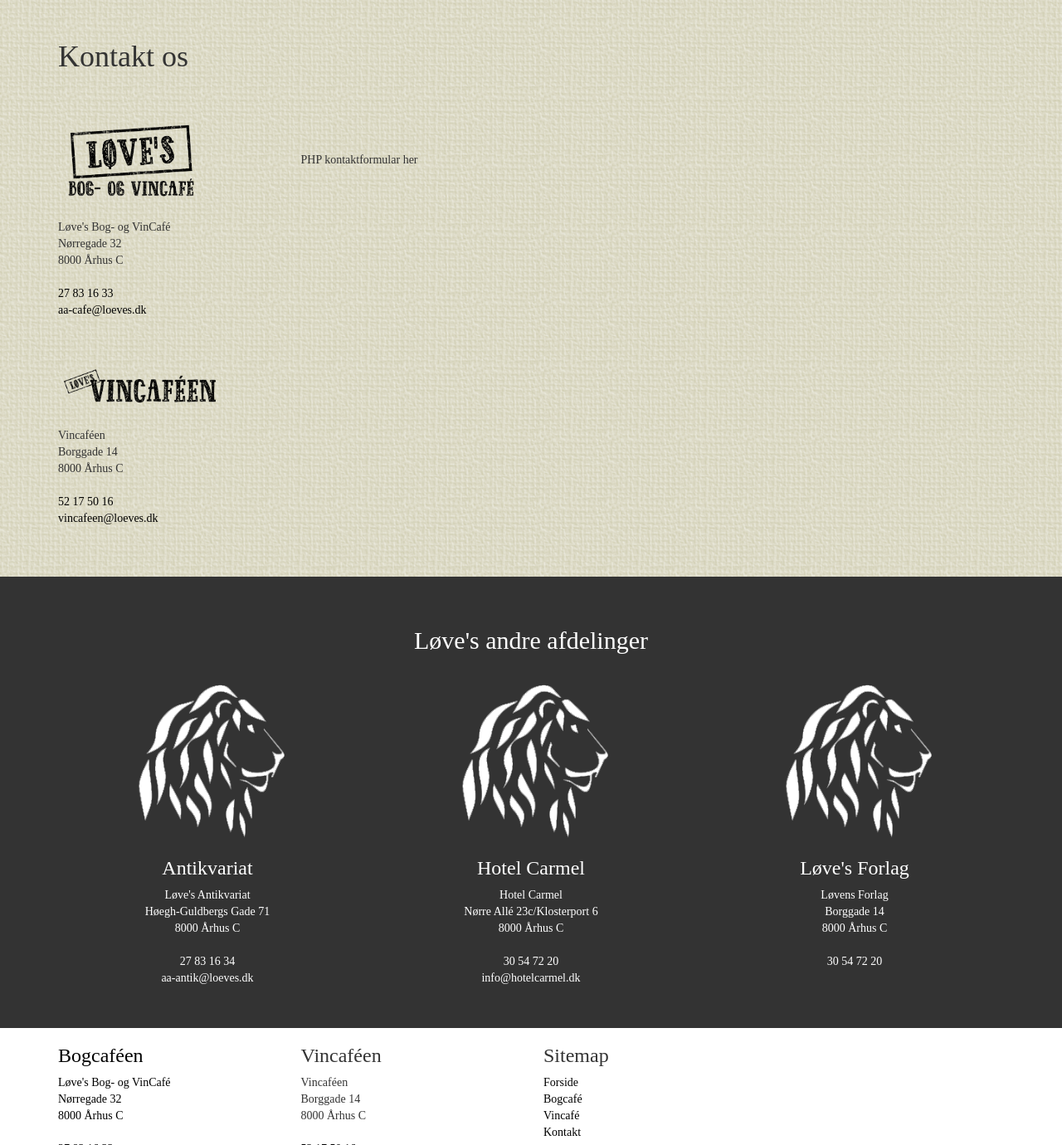
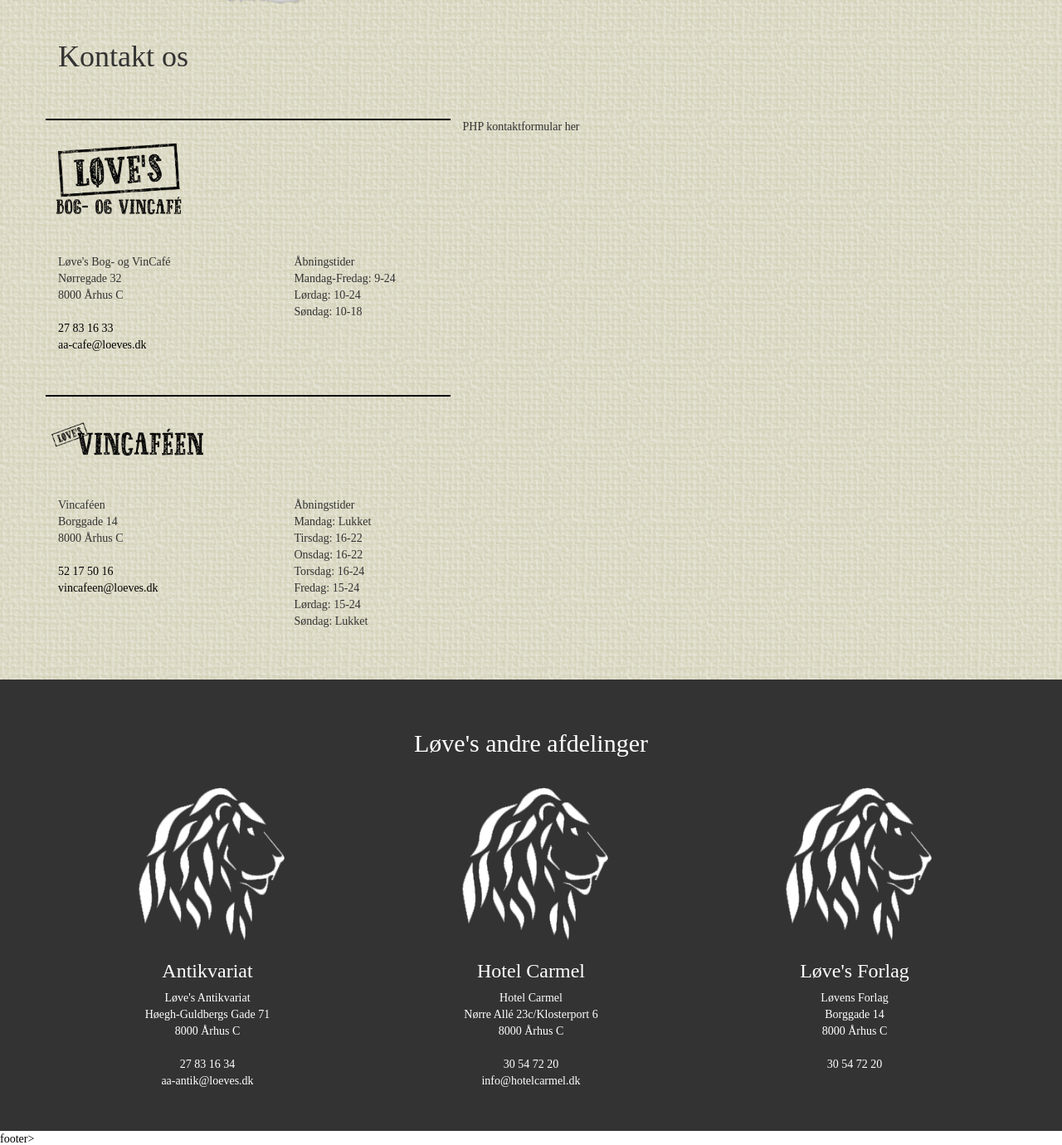
Before and after one commit to JeppeSBjerrum/projekt2.2, a PHP site: page /kontakt.php in a window 1280 px wide. Shown: the part 481-1861 px from the top of the page at 83% size. Run offline with PHP 8.4, Linux system fonts and the light colour scheme.

Commit message:
Nu skulle jeg gerne vide hvad der sker

```diff
--- a/bogcafe.php
+++ b/bogcafe.php
@@ -139,6 +139,7 @@ Valget af bøger foretages i fællesskab og kan købes i bogcafeen. Du kan tilme
 		</div>
 	</div>
 </div>
+<!--FOOTER-->
 <footer>
 <iframe src="https://www.google.com/maps/embed?pb=!1m18!1m12!1m3!1d2221.783941425167!2d10.207170815946487!3d56.16084018066449!2m3!1f0!2f0!3f0!3m2!1i1024!2i768!4f13.1!3m3!1m2!1s0x464c3f9672508429%3A0x496f81dc47a6f9cd!2zTMO4dmXigJlzIEJvZy0gb2cgVmluQ2Fmw6k!5e0!3m2!1sda!2sdk!4v1494836083339" width="100%" height="450" frameborder="0" style="border:0" allowfullscreen></iframe>
 
--- a/css/stylesheet.css
+++ b/css/stylesheet.css
@@ -253,6 +253,7 @@ footer a, footer a:hover, footer a:visited:hover {
 	color: white;
 }
 
+
 /*VINCAFE UNDERSIDEN*/
 #vinsite .container-fluid {
 	padding: 0;
@@ -277,6 +278,15 @@ footer a, footer a:hover, footer a:visited:hover {
 .mereloeves img {
 	width: 200px;
 }
+.kontaktrow {
+	border-top: 2px solid black;
+	padding-top: 20px;
+}
+@media screen and (max-width:767px) {
+	.kontaktoplys {
+		text-align: center;
+	}
+}
 /*BOGCAFE UNDERSIDE*/
 .bogmenuimg {
 	padding-bottom: 30px;
--- a/footer.php
+++ b/footer.php
@@ -21,7 +21,7 @@ Mandag-Fredag: 9-24 <br>
 Lørdag: 10-24 <br>
 
 Søndag: 10-18 </p>
-<a href="#"><img src="images/fcicon.png" alt=""></a>
+<a href="#"><img src="images/fblogo.png" width="40px" alt=""></a>
 </div>
 <div class="col-xs-6 col-sm-3">
 	<h3>Vincaféen</h3>
@@ -54,7 +54,9 @@ Lørdag: 15-24 <br>
 
 Søndag: Lukket
 	</p>
-	<a href="#"><img src="images/fcicon.png" alt=""></a>
+	<a href="#"><img src="images/fblogo.png" width="40px" alt=""></a>
+
+	<a href="#"><img src="images/iglogo.png" width="40px" alt=""></a>
 </div>
 <div class="col-sm-3">
 <h3>Sitemap</h3>
--- a/header.php
+++ b/header.php
@@ -20,8 +20,8 @@
   <img src="<?php echo $pagelogo;?>" alt="" id="logo">
 
   <ul>
-  	<li><a href="bogcafe.php">Bogcafé</a></li>
   	<li><a href="vincafe.php">Vincafé</a></li>
+  	<li><a href="bogcafe.php">Bog- og Vincafé</a></li>
   	<li><a href="kontakt.php">Kontakt</a></li>
   </ul>
   </nav>
--- a/kontakt.php
+++ b/kontakt.php
@@ -14,35 +14,48 @@ include( "header.php" )
 		</div>
 		<div class="row kontaktspalte">
 
-			<div class="col-sm-3">
-				<div>
-					<img src="images/bogcafelogo.png" alt="">
-					<br><br>
+			<div class="col-sm-5 kontaktoplys">
+				<div class="row kontaktrow">
+					<img src="images/bogcafelogo.png" alt=""><br>
+					</div><br>
+<br>
 
+					<div class="row">
+					<div class="col-sm-7">
 
 						<p>Løve's Bog- og VinCafé<br> Nørregade 32<br> 8000 Århus C<br>
 							<br> <a href="callto:+4527831633">27 83 16 33</a><br> <a href="mailto:aa-cafe@loeves.dk">aa-cafe@loeves.dk</a>
 
 						</p>
 					</div>
-				<br>
+					<div class="col-sm-5">
+						<p>Åbningstider <br> Mandag-Fredag: 9-24 <br> Lørdag: 10-24 <br> Søndag: 10-18 </p>
+					</div>
+				</div><br>
 <br>
 
-				<div>
+				<div class="row kontaktrow">
 				<img src="images/vincafelogo.png" alt="">
-					<br><br>
+				</div><br>
+<br>
+<div class="row">
+					<div class="col-sm-7">
 
 
-					<p>	Vincaféen<br> Borggade 14<br> 8000 Århus C
+						<p> Vincaféen<br> Borggade 14<br> 8000 Århus C
 							<br>
 							<br> <a href="callto:+4552175016">52 17 50 16</a><br> <a href="mailto:vincafeen@loeves.dk">vincafeen@loeves.dk</a>
 
 						</p>
 					</div>
-			</div><br>
-<br>
+					<div class="col-sm-5">
+						<p>Åbningstider <br> Mandag: Lukket <br> Tirsdag: 16-22 <br> Onsdag: 16-22 <br> Torsdag: 16-24 <br> Fredag: 15-24 <br> Lørdag: 15-24 <br> Søndag: Lukket
+						</p>
+					</div>
+				</div>
+			</div>
 
-			<div class="col-sm-9">
+			<div class="col-sm-6">
 				<p>PHP kontaktformular her</p>
 			</div>
 		</div>
@@ -75,7 +88,9 @@ Løve's Antikvariat<br>Høegh-Guldbergs Gade 71<br>8000 Århus C<br><br><a href=
 				<img src="images/loevesgamlelogo.png" alt="">
 				<h3>Løve's Forlag</h3>
 				<p>Løvens Forlag<br> Borggade 14<br> 8000 Århus C<br>
-					<br> <a href="callto:+4530547220">30 54 72 20</a><br> <a href="mailto:info@loevensforlag.dk"><info@loevensforlag.dk/a>
+					<br> <a href="callto:+4530547220">30 54 72 20</a><br>
+					<a href="mailto:info@loevensforlag.dk">
+						<info@loevensforlag.dk/a>
 
 				</p>
 			</div>
@@ -83,4 +98,6 @@ Løve's Antikvariat<br>Høegh-Guldbergs Gade 71<br>8000 Århus C<br><br><a href=
 	</div>
 </div>
 <!--FOOTER-->
+footer>
+<iframe src="https://www.google.com/maps/embed?pb=!1m18!1m12!1m3!1d2221.783941425167!2d10.207170815946487!3d56.16084018066449!2m3!1f0!2f0!3f0!3m2!1i1024!2i768!4f13.1!3m3!1m2!1s0x464c3f9672508429%3A0x496f81dc47a6f9cd!2zTMO4dmXigJlzIEJvZy0gb2cgVmluQ2Fmw6k!5e0!3m2!1sda!2sdk!4v1494836083339" width="100%" height="450" frameborder="0" style="border:0" allowfullscreen></iframe>
 <?php include( "footer.php" )?>
```
Also changed, not shown: images/fblogo.png (added), images/iglogo.png (added). Lines whose indentation alone changed are shown as unchanged.
